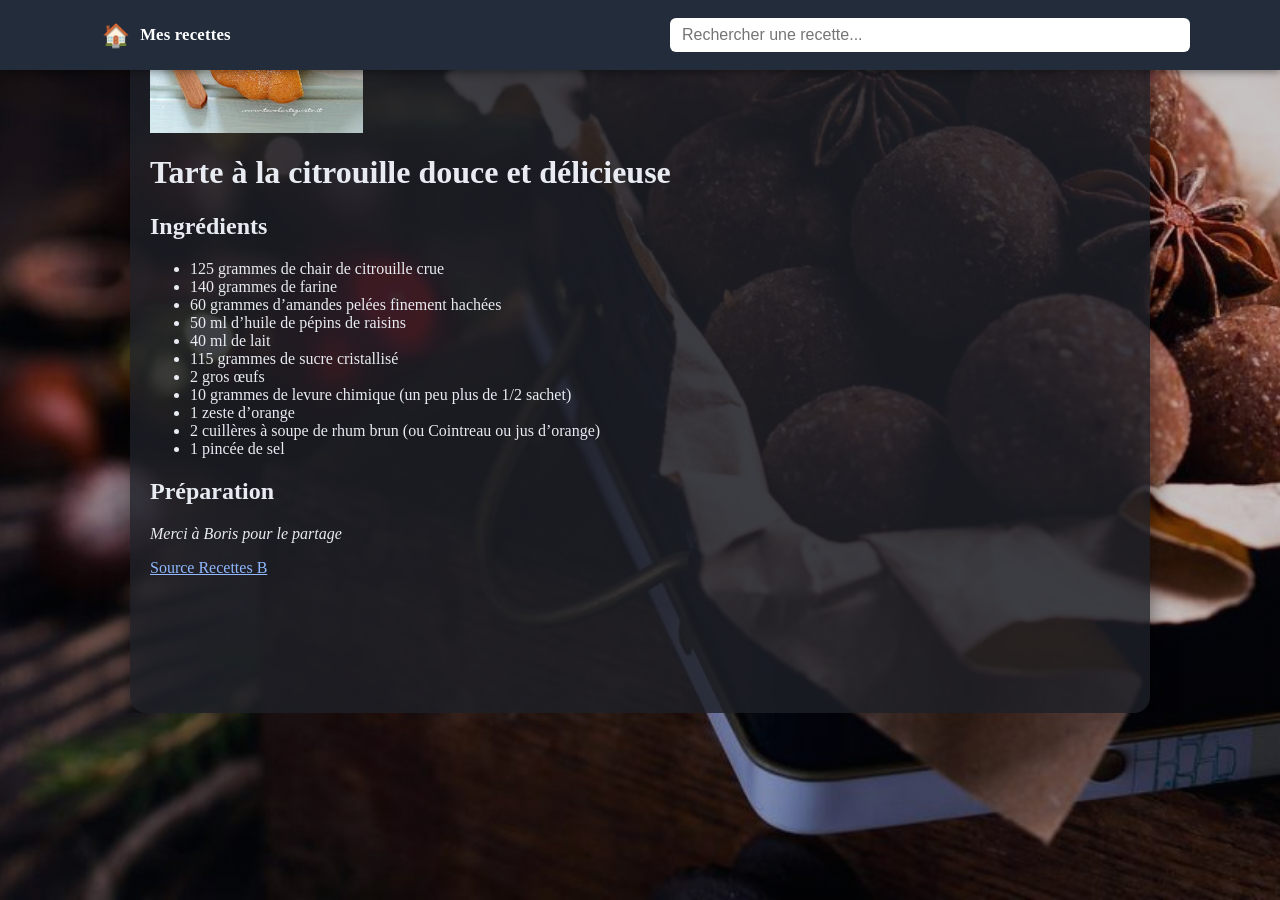
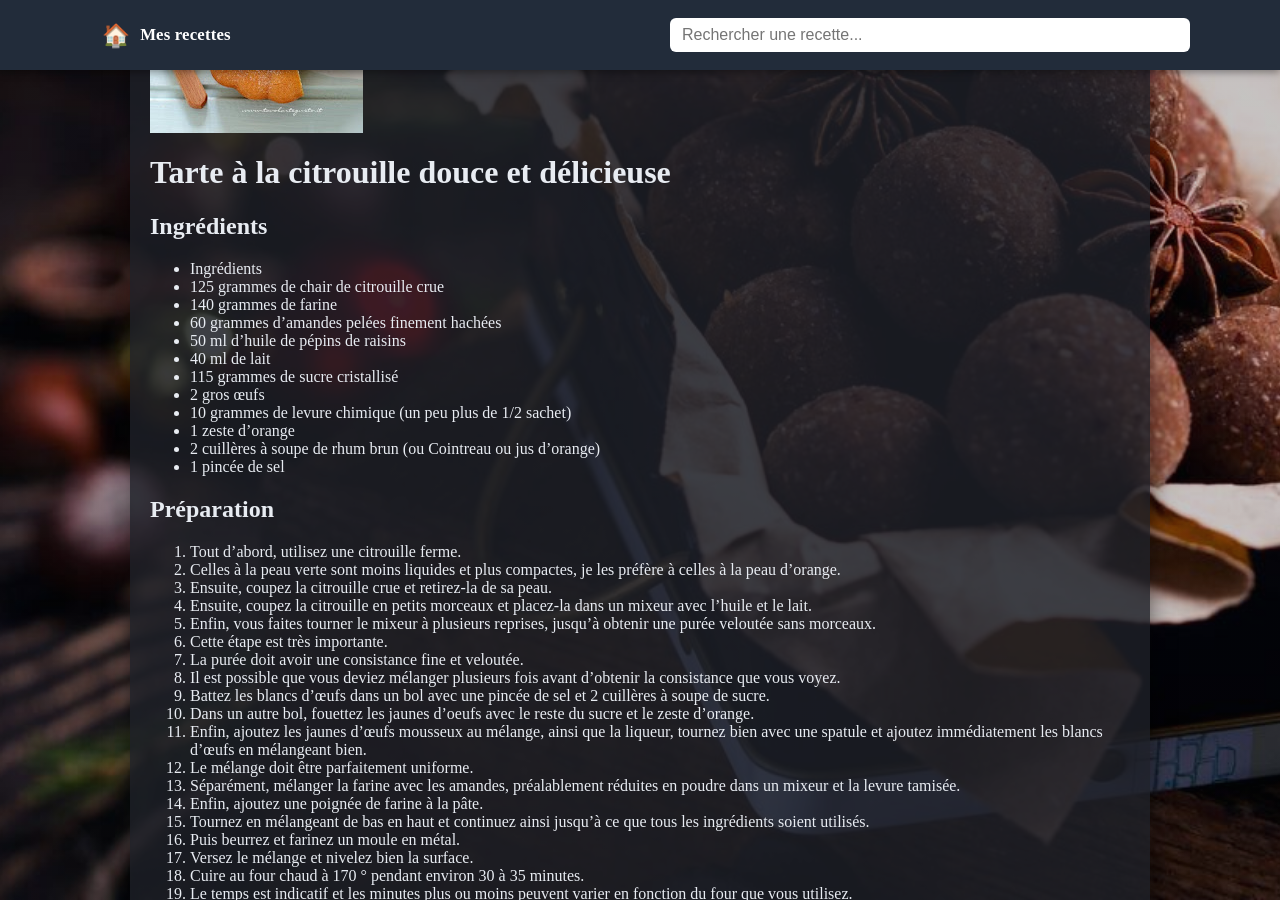
Before and after one commit to phlered/recettes, a Jekyll site: the page built from _recettes/tarte_a_la_citrouille_douce_et_delicieuse.md, in a window 1280 px wide and 900 px high, scrolled down 299 px. Built offline with Jekyll 4.4.1, drawn with Linux system fonts in a browser that asks for light colours; some of the changed text lies outside the part shown.

Commit message:
Ajout recette Tarte à la citrouille douce et délicieuse

```diff
--- a/_recettes/tarte_a_la_citrouille_douce_et_delicieuse.md
+++ b/_recettes/tarte_a_la_citrouille_douce_et_delicieuse.md
@@ -5,6 +5,7 @@ source: "https://recettesb.blogspot.com/2020/03/title-tarte-la-citrouille-douce-
 date: "2025-12-23"
 image: "{{ site.baseurl }}/images/tarte_a_la_citrouille_douce_et_delicieuse.jpg"
 ingredients:
+  - "Ingrédients"
   - "125 grammes de chair de citrouille crue"
   - "140 grammes de farine"
   - "60 grammes d'amandes pelées finement hachées"
@@ -23,6 +24,7 @@ ingredients:
 
 ## Ingrédients
 
+- Ingrédients
 - 125 grammes de chair de citrouille crue
 - 140 grammes de farine
 - 60 grammes d'amandes pelées finement hachées
@@ -37,6 +39,26 @@ ingredients:
 
 ## Préparation
 
+1. Tout d'abord, utilisez une citrouille ferme.
+2. Celles à la peau verte sont moins liquides et plus compactes, je les préfère à celles à la peau d’orange.
+3. Ensuite, coupez la citrouille crue et retirez-la de sa peau.
+4. Ensuite, coupez la citrouille en petits morceaux et placez-la dans un mixeur avec l'huile et le lait.
+5. Enfin, vous faites tourner le mixeur à plusieurs reprises, jusqu'à obtenir une purée veloutée sans morceaux.
+6. Cette étape est très importante.
+7. La purée doit avoir une consistance fine et veloutée.
+8. Il est possible que vous deviez mélanger plusieurs fois avant d'obtenir la consistance que vous voyez.
+9. Battez les blancs d'œufs dans un bol avec une pincée de sel et 2 cuillères à soupe de sucre.
+10. Dans un autre bol, fouettez les jaunes d'oeufs avec le reste du sucre et le zeste d'orange.
+11. Enfin, ajoutez les jaunes d’œufs mousseux au mélange, ainsi que la liqueur, tournez bien avec une spatule et ajoutez immédiatement les blancs d’œufs en mélangeant bien.
+12. Le mélange doit être parfaitement uniforme.
+13. Séparément, mélanger la farine avec les amandes, préalablement réduites en poudre dans un mixeur et la levure tamisée.
+14. Enfin, ajoutez une poignée de farine à la pâte.
+15. Tournez en mélangeant de bas en haut et continuez ainsi jusqu'à ce que tous les ingrédients soient utilisés.
+16. Puis beurrez et farinez un moule en métal.
+17. Versez le mélange et nivelez bien la surface.
+18. Cuire au four chaud à 170 ° pendant environ 30 à 35 minutes.
+19. Le temps est indicatif et les minutes plus ou moins peuvent varier en fonction du four que vous utilisez.
+20. Il est important de toujours faire le test cure-dent et de ne pas ouvrir le four tant que la surface du gâteau n'est pas dorée.
 
 _Merci à Boris pour le partage_
 
```
